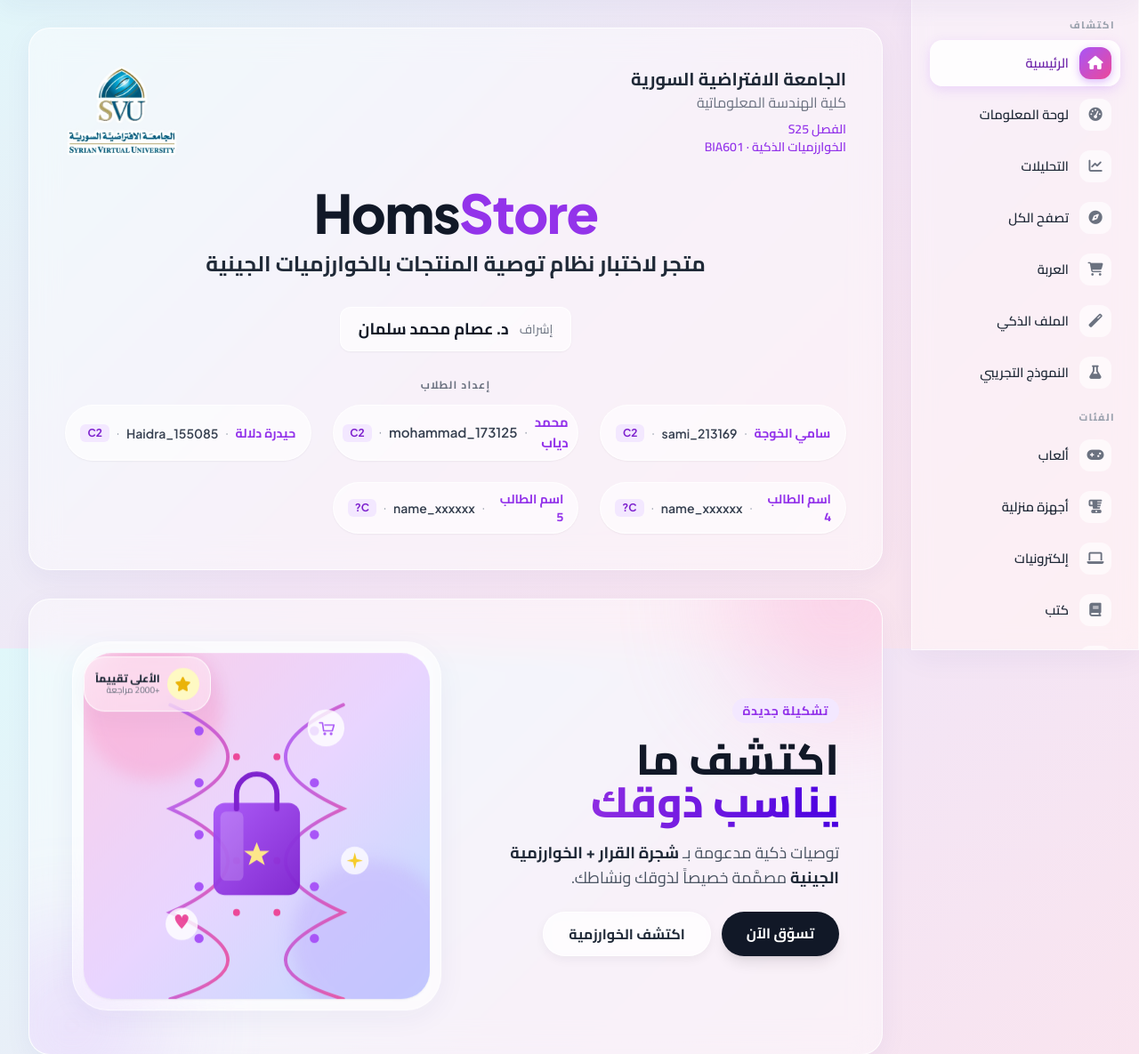
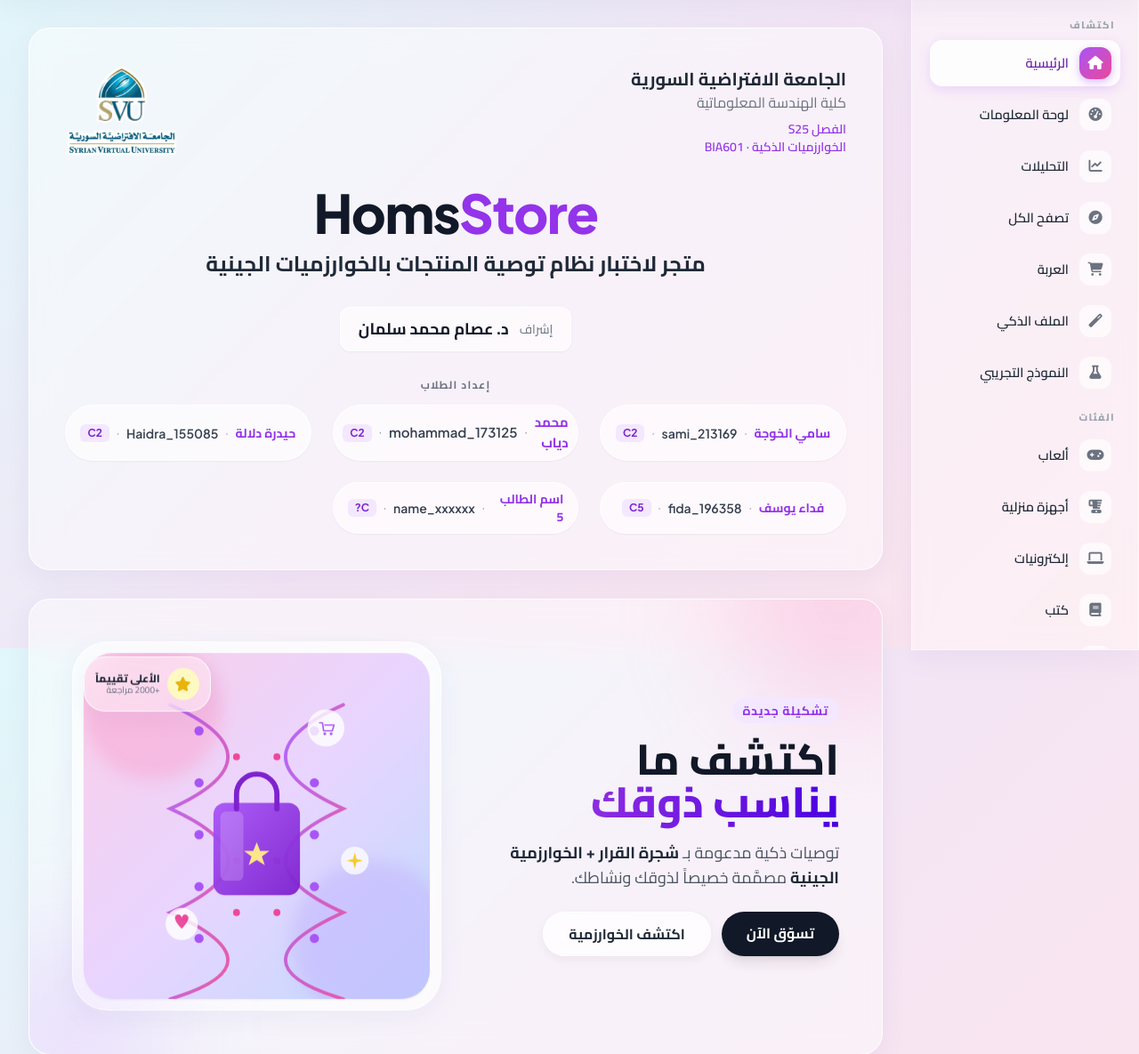
Before and after one commit to Mohammad-Diab/Intelligent-Algorithms-SVU-S25-BIA601, a Flask app: page / in a window 1280 px wide. Shown: the part 71-1256 px from the top of the page at 89% size. Run offline with Flask 3, Linux system fonts and the light colour scheme; the visitor is signed in with stand-in values (Sample User, id 1); data comes from the database, SQL or seed files in the repository; data that the repository does not hold is empty; parts of the project's set-up code (start-up, migrations or seed data) failed here and were passed over; some libraries are stand-ins or nearby versions.

Commit message:
Add Fida Yousef to contributors and update student ID in home.html

```diff
--- a/store/templates/home.html
+++ b/store/templates/home.html
@@ -33,7 +33,7 @@
     ('سامي الخوجة',   'sami_213169',     'C2'),
     ('محمد دياب',     'mohammad_173125', 'C2'),
     ('حيدرة دلالة',   'Haidra_155085',   'C2'),
-    ('اسم الطالب 4',  'name_xxxxxx',     'C?'),
+    ('فداء يوسف',     'fida_196358',     'C5'),
     ('اسم الطالب 5',  'name_xxxxxx',     'C?'),
   ] %}
   <div class="grid grid-cols-1 sm:grid-cols-2 md:grid-cols-3 gap-6 justify-items-center">
```
Also changed, not shown: README.md.
